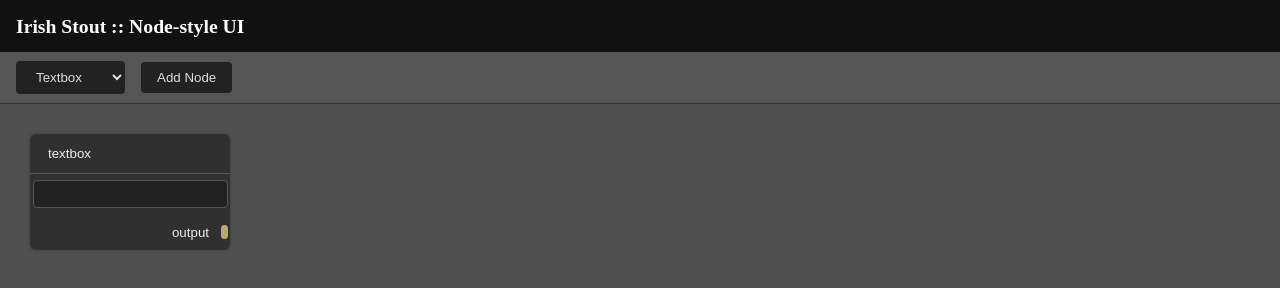
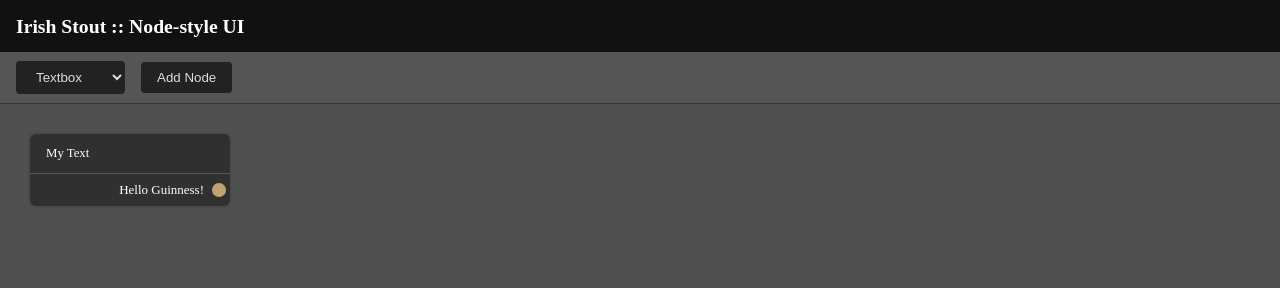
Before and after one commit to alcogy/irish-stout, a plain HTML site: page example/index.html in a window 1280 px wide. Both pictures are taken after a click on the button "Add Node". Drawn offline with Linux system fonts and the light colour scheme.

Commit message:
Modulize IO.

```diff
--- /dev/null
+++ b/src/io.js
@@ -0,0 +1,64 @@
+import { makeId, States } from './utils.js';
+import { Connecting } from './edge.js';
+
+export default class IO {
+
+  constructor(nodeId, type, body) {
+    body.classList.add('io-body');
+    this.id = makeId();
+    this.nodeId = nodeId;
+    this.type = type;
+    this.body = body;
+    this.gate = null;
+  }
+
+  render() {
+    // io wrap
+    const io = document.createElement('div');
+    io.classList.add('io');
+
+    // Gate
+    const circle = document.createElement('button');
+    circle.classList.add('circle');
+    circle.id = this.id;
+    circle.dataset.parentId = this.nodeId;
+    circle.addEventListener('mousedown', (e) => this.#onMouseDownCircle(e, circle));
+    circle.addEventListener('mouseenter', this.#onMouseEnterCircle);
+    circle.addEventListener('mouseleave', this.#onMouseLeaveCircle);
+    this.gate = circle;
+
+    if (this.type === 'input') {
+      io.appendChild(circle);
+      io.appendChild(this.body);
+    } else if (this.type === 'output') {
+      this.body.classList.add('output');
+      io.appendChild(this.body);
+      io.appendChild(circle);
+    }
+
+    return io
+  }
+
+  #onMouseDownCircle(e, circle) {
+    e.stopPropagation();
+
+    const rect = circle.getBoundingClientRect();
+    const start = {
+      top: rect.top - States.offset.top + (rect.height / 2),
+      left: rect.left - States.offset.left - (rect.width / 2),
+    }
+    States.connecting = new Connecting(start);
+    States.selectedIO.from = circle;
+    States.mouse.x = e.clientX;
+    States.mouse.y = e.clientY;
+  }
+
+  #onMouseEnterCircle(e) {
+    States.selectedIO.to = e.target;
+  }
+
+  #onMouseLeaveCircle(e) {
+    States.selectedIO.to = null
+  }
+
+}
--- a/src/irish-stout.css
+++ b/src/irish-stout.css
@@ -3,6 +3,9 @@
   box-sizing: border-box;
 }
 
+/********************
+*       base
+*********************/
 .irish-stout {
   width: 100%;
   height: 100%;
@@ -12,6 +15,9 @@
   user-select: none;
 }
 
+/********************
+*       node
+*********************/
 .irish-stout div.node {
   background-color: #303030;
   width: 200px;
@@ -49,52 +55,6 @@
   align-items: center;
   gap: 8px;
 }
-.irish-stout div.node-inputs .item .io-label,
-.irish-stout div.node-outputs .node-output .io-label {
-  background-color: transparent;
-  color: #eee;
-  border: 0;
-  outline: none;
-}
-.irish-stout div.node-outputs .node-output .io-label {
-  text-align: right;
-}
-.irish-stout div.node .circle {
-  border: 0;
-  background-color: var(--accent-color);
-  width: 14px;
-  height: 14px;
-  padding: 0;
-  margin: 2px;
-  border-radius: 9999px;
-}
-.irish-stout div.node .circle:hover,
-.irish-stout div.node .circle.active {
-  background-color: var(--accent-color);
-  opacity: 0.8;
-}
-.irish-stout div.node .circle.connected {
-  background-color: var(--main-color);
-}
-.irish-stout div.node-output {
-  height: 36px;
-  display: flex;
-  align-items: center;
-  justify-content: flex-end;
-  border-bottom: var(--main-border);
-  gap: 8px;
-}
-.irish-stout div.node-output:last-of-type {
-  border: 0;
-}
-.irish-stout svg {
-  min-width: 100%;
-  min-height: 100%;
-  position: absolute;
-  left: 0;
-  top: 0;
-  z-index: 0;
-}
 
 .irish-stout div.node-textbox {
   height: 40px;
@@ -116,3 +76,54 @@
   margin: 8px;
   word-wrap: break-word;
 }
+
+
+/********************
+*       IO
+*********************/
+.irish-stout div.node-ios {
+  padding: 0 2px;
+}
+.irish-stout div.io {
+  display: flex;
+  align-items: center;
+  padding: 8px 2px;
+  gap: 4px;
+}
+
+.irish-stout div.io .io-body {
+  flex: 1;
+  padding: 0 4px;
+}
+.irish-stout div.io .io-body.output {
+  text-align: right;
+}
+.irish-stout div.node .circle {
+  border: 0;
+  background-color: var(--accent-color);
+  width: 14px;
+  height: 14px;
+  padding: 0;
+  border-radius: 9999px;
+}
+.irish-stout div.node .circle:hover,
+.irish-stout div.node .circle.active {
+  background-color: var(--accent-color);
+  opacity: 0.8;
+}
+.irish-stout div.node .circle.connected {
+  background-color: var(--main-color);
+}
+
+
+/********************
+*       Edge
+*********************/
+.irish-stout svg {
+  min-width: 100%;
+  min-height: 100%;
+  position: absolute;
+  left: 0;
+  top: 0;
+  z-index: 0;
+}
--- a/src/node.js
+++ b/src/node.js
@@ -1,11 +1,8 @@
 import { makeId, States } from './utils.js';
-import { Connecting } from './edge.js';
-
+import IO from './io.js';
 class Node {
   constructor(id) {
     this.id = id;
-    this.inputs = [];
-    this.outputs = [];
     this.left = 30;
     this.top = 30;
     this.zIndex = 1;
@@ -26,6 +23,14 @@ class Node {
 
   render() {
     // Node wrap
+    const node = this.makeNodeBase();
+
+    this.element = node;
+    return node;
+  }
+
+  makeNodeBase() {
+    // node base.
     const node = document.createElement('div');
     node.id = this.id;
     node.style.top = this.top + 'px';
@@ -35,73 +40,27 @@ class Node {
     node.addEventListener('mousedown', (e) => this.onMouseDown(e));
 
     // Title
-    const title = document.createElement('p');
-    title.classList.add('node-title-input');
+    const title = document.createElement('h3');
+    title.classList.add('node-title');
     title.innerText = this.label;
 
     // Header
-    const nodeHeader = document.createElement('div');
-    nodeHeader.classList.add('node-header');
-    nodeHeader.appendChild(title);
+    const header = document.createElement('div');
+    header.classList.add('node-header');
 
-    // Input
-    const nodeInputs = document.createElement('div');
-    nodeInputs.classList.add('node-inputs');
-    for (let i = 0; i < this.inputs.length; i++) {
-      nodeInputs.appendChild(this.makeIO(this.id, this.inputs[i], i, 'input'));
-    }
+    // Append elements.
+    header.appendChild(title);
+    node.appendChild(header);
 
-    // Output
-    const nodeOutputs = document.createElement('div');
-    nodeOutputs.classList.add('node-outputs');
-    for (let i = 0; i < this.outputs.length; i++) {
-      nodeOutputs.appendChild(this.makeIO(this.id, this.outputs[i], i, 'output'));
-    }
-
-    node.appendChild(nodeHeader);
-    node.appendChild(nodeInputs);
-    node.appendChild(nodeOutputs);
-
-    this.element = node;
     return node;
   }
-
-  update(...v) {
-
+  makeNodeIOConainer() {
+    const nodeIOs = document.createElement('div');
+    nodeIOs.classList.add('node-ios');
+    return nodeIOs;
   }
 
-  makeIO(parentId, str, index, io) {
-    // Label
-    const label = document.createElement('input');
-    label.classList.add('io-label');
-    label.value = str;
-
-    // Circle
-    const circle = document.createElement('button');
-    circle.classList.add('circle');
-    circle.id = makeId();
-    circle.dataset.parentId = parentId;
-    circle.dataset.io = io;
-    circle.dataset.index = index;
-    circle.addEventListener('mousedown', (e) => this.onMouseDownCircle(e, circle));
-    circle.addEventListener('mouseenter', this.onMouseEnterCircle);
-    circle.addEventListener('mouseleave', this.onMouseLeaveCircle);
-    this.ios.push(circle);
-
-    // Input
-    const input = document.createElement('div');
-    if (io === 'input') {
-      input.classList.add('item');
-      input.appendChild(circle);
-      input.appendChild(label);
-    } else {
-      input.classList.add('node-output');
-      input.appendChild(label);
-      input.appendChild(circle);
-    }
-
-    return input;
-  }
+  update(...v) {}
 
   onMouseDown(e) {
     States.holdingNode = this;
@@ -110,120 +69,52 @@ class Node {
     States.mouse.y = e.clientY;
   }
 
-  onMouseDownCircle(e, circle) {
-    e.stopPropagation();
-
-    const rect = circle.getBoundingClientRect();
-    const start = {
-      top: rect.top - States.offset.top + (rect.height / 2),
-      left: rect.left - States.offset.left - (rect.width / 2),
-    }
-    States.connecting = new Connecting(start);
-    States.selectedIO.from = circle;
-    States.mouse.x = e.clientX;
-    States.mouse.y = e.clientY;
-  }
-
-  onMouseEnterCircle(e) {
-    States.selectedIO.to = e.target;
-  }
-
-  onMouseLeaveCircle(e) {
-    States.selectedIO.to = null
-  }
 }
 
 export class NodeTextBox extends Node {
   constructor(id) {
     super(id);
-    this.label = 'textbox';
-    this.outputs = ['output'];
+    this.label = 'My Text';
   }
 
   render() {
-    // Node wrap
-    const node = document.createElement('div');
-    node.id = this.id;
-    node.style.top = this.top + 'px';
-    node.style.left = this.left + 'px';
-    node.style.zIndex = this.zIndex;
-    node.classList.add('node');
-    node.addEventListener('mousedown', (e) => super.onMouseDown(e));
+    const node = super.makeNodeBase();
+    const nodeIOs = super.makeNodeIOConainer();
 
-    // Title
-    const title = document.createElement('input');
-    title.classList.add('node-title-input');
-    title.value = this.label;
+    // IO
+    const body = document.createElement('div');
+    body.innerText = 'Hello Guinness!';
+    const io = new IO(this.id, 'output', body);
+    this.ios.push(io.gate);
 
-    // Header
-    const nodeHeader = document.createElement('div');
-    nodeHeader.classList.add('node-header');
-    nodeHeader.appendChild(title);
-
-    // Input
-    const nodeInputs = document.createElement('div');
-    nodeInputs.classList.add('node-textbox');
-    const textbox = document.createElement('input');
-    textbox.type = 'text';
-    nodeInputs.appendChild(textbox);
-
-    // Output
-    const nodeOutputs = document.createElement('div');
-    nodeOutputs.classList.add('node-outputs');
-    nodeOutputs.appendChild(super.makeIO(this.id, 'output', 0, 'output'));
-
-    node.appendChild(nodeHeader);
-    node.appendChild(nodeInputs);
-    node.appendChild(nodeOutputs);
+    nodeIOs.appendChild(io.render());
+    node.appendChild(nodeIOs);
 
     this.element = node;
     return node;
   }
+
 }
 
 export class NodeDisplay extends Node {
   constructor(id) {
     super(id);
     this.label = 'display';
-    this.inputs = ['input'];
-    this.output = null;
     this.value = '';
   }
 
   render() {
-    // Node wrap
-    const node = document.createElement('div');
-    node.id = this.id;
-    node.style.top = this.top + 'px';
-    node.style.left = this.left + 'px';
-    node.style.zIndex = this.zIndex;
-    node.classList.add('node');
-    node.addEventListener('mousedown', (e) => super.onMouseDown(e));
+    const node = super.makeNodeBase();
+    const nodeIOs = super.makeNodeIOConainer();
 
-    // Title
-    const title = document.createElement('input');
-    title.classList.add('node-title-input');
-    title.value = this.label;
+    // IO
+    const body = document.createElement('div');
+    body.innerText = this.value;
+    const io = new IO(this.id, 'input', body);
+    this.ios.push(io.gate);
 
-    // Header
-    const nodeHeader = document.createElement('div');
-    nodeHeader.classList.add('node-header');
-    nodeHeader.appendChild(title);
-
-    // Input
-    const nodeInputs = document.createElement('div');
-    nodeInputs.classList.add('node-inputs');
-    nodeInputs.appendChild(super.makeIO(this.id, 'input', 0, 'input'));
-
-    // Output
-    const nodeOutputs = document.createElement('div');
-    nodeOutputs.classList.add('output-text');
-    nodeOutputs.innerText = this.value;
-    this.output = nodeOutputs;
-
-    node.appendChild(nodeHeader);
-    node.appendChild(nodeInputs);
-    node.appendChild(nodeOutputs);
+    nodeIOs.appendChild(io.render());
+    node.appendChild(nodeIOs);
 
     this.element = node;
     return node;
@@ -238,9 +129,26 @@ export class NodeCondition extends Node {
   constructor(id) {
     super(id);
     this.label = 'condition';
-    this.inputs = ['input1', 'input2'];
-    this.outputs = ['True', 'False'];
     this.value = '';
   }
 
+  render() {
+    const node = super.makeNodeBase();
+    const nodeIOs = super.makeNodeIOConainer();
+
+    // IO
+    for (const label of ['input1', 'input2', 'True', 'False']) {
+      const body = document.createElement('div');
+      body.innerText = label;
+      const io = new IO(this.id, label.indexOf('input') >= 0 ? 'input' : 'output', body);
+      this.ios.push(io.gate);
+      nodeIOs.appendChild(io.render());
+    }
+
+    node.appendChild(nodeIOs);
+
+    this.element = node;
+    return node;
+  }
+
 }
```
